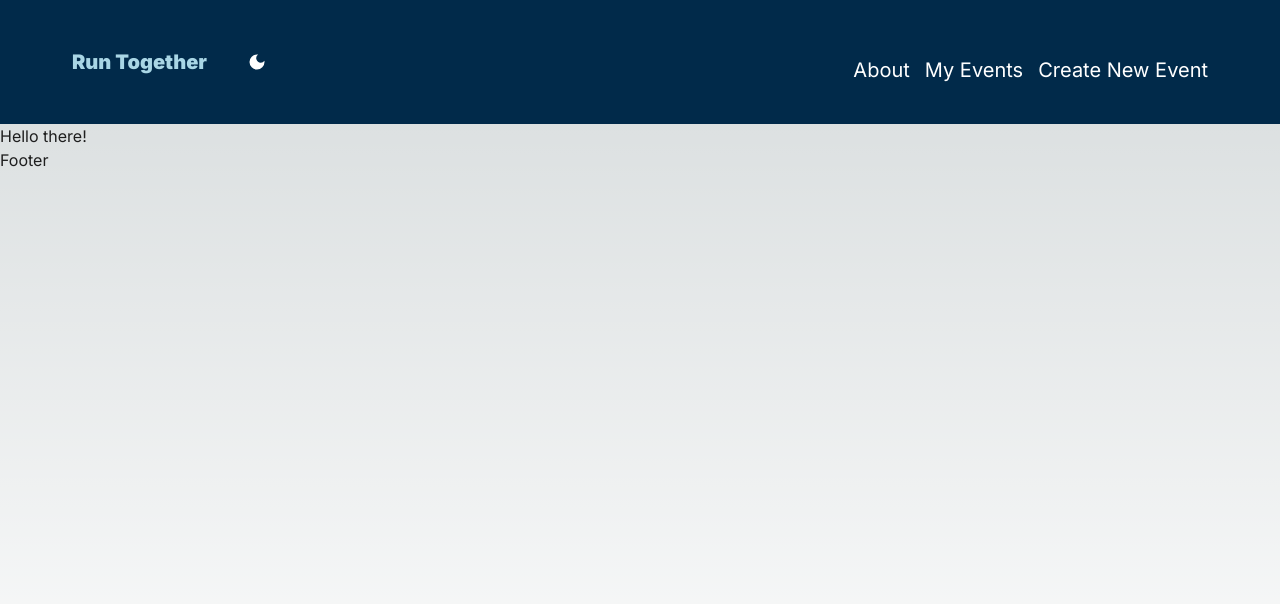
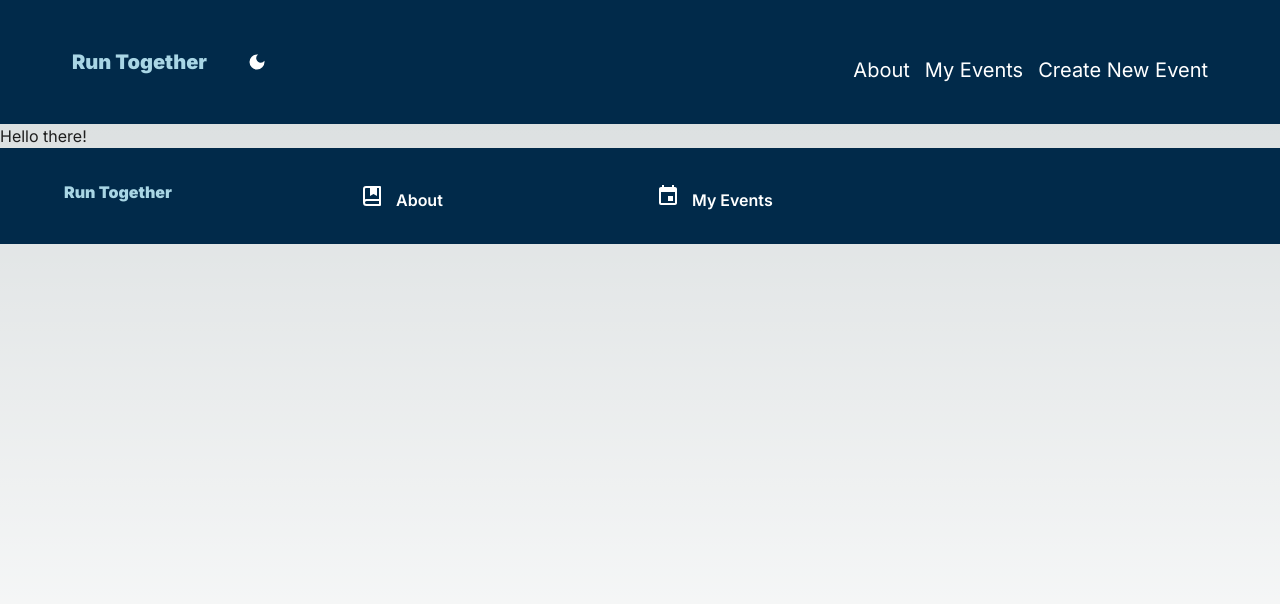
Before and after one commit to zamarz/events-platform, a Next.js app: page / in a window 1280 px wide. Shown: the top 604 px of the page. Built offline with nearby package versions, Linux system fonts and the light colour scheme.

Commit message:
Create basic footer

```diff
--- a/src/components/Footer.tsx
+++ b/src/components/Footer.tsx
@@ -1,5 +1,32 @@
+import Link from "next/link";
+import { MdEvent } from "react-icons/md";
+import { RiBookMarkLine } from "react-icons/ri";
+
 const Footer = () => {
-  return <div>Footer</div>;
+  const style = { fontSize: "1.5em" };
+  return (
+    <footer className="bg-primary text-white py-8 px-6 sm:px-8 lg:px-16">
+      <div className="container mx-auto max-w-screen-lg xl:max-w-screen-xl">
+        <div className="grid grid-cols-1 sm:grid-cols-2 md:grid-cols-4 gap-8">
+          <Link href="/" className="font-black text-tertiary-light">
+            Run Together
+          </Link>
+          <div className="space-y-2 flex items-center">
+            <RiBookMarkLine style={style} />
+            <h4 className="font-semibold px-3">
+              <Link href="/">About</Link>
+            </h4>
+          </div>
+          <div className="space-y-2 flex items-center">
+            <MdEvent style={style} />
+            <h4 className="font-semibold px-3">
+              <Link href="/">My Events</Link>
+            </h4>
+          </div>
+        </div>
+      </div>
+    </footer>
+  );
 };
 
 export default Footer;
```
